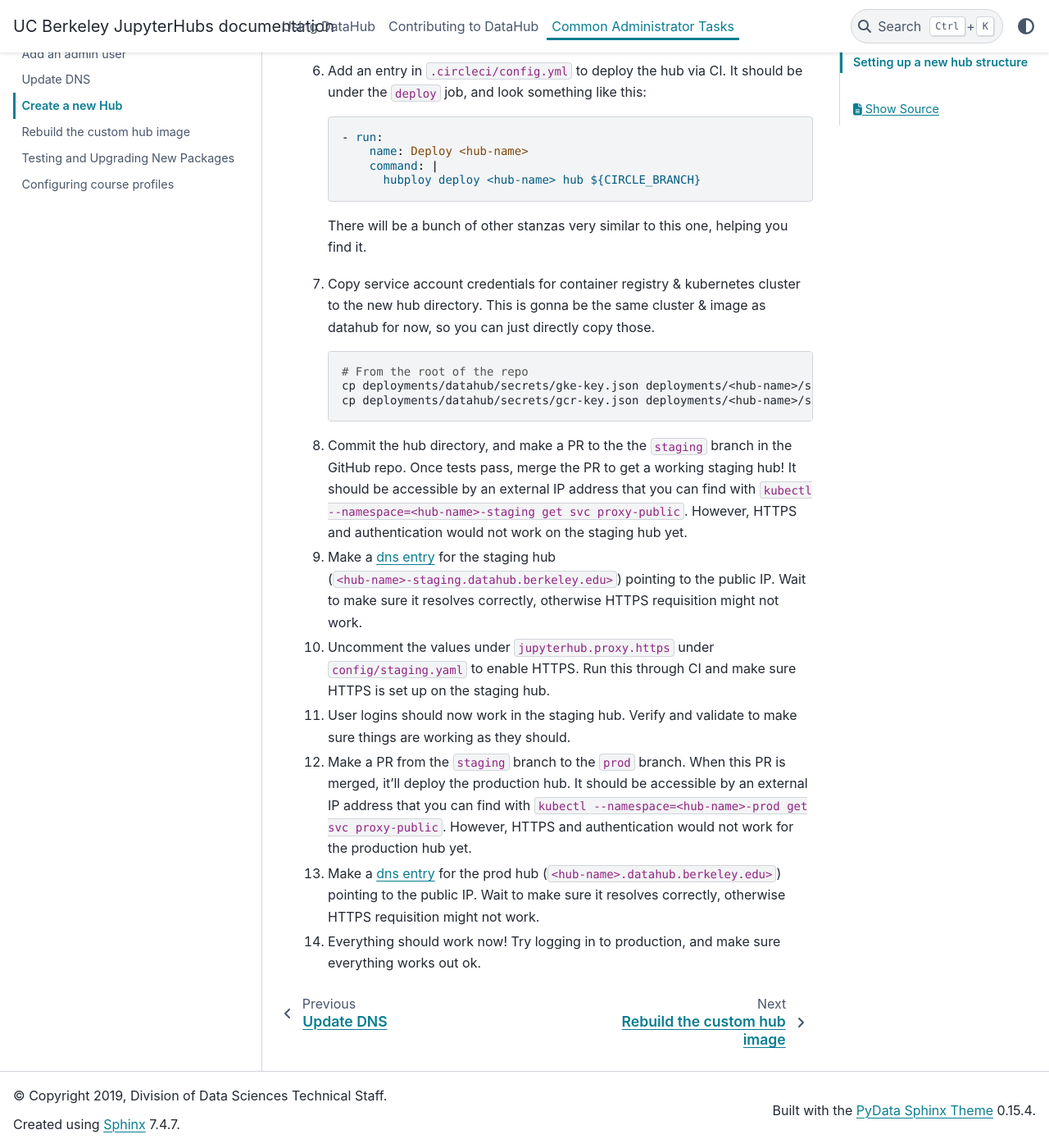
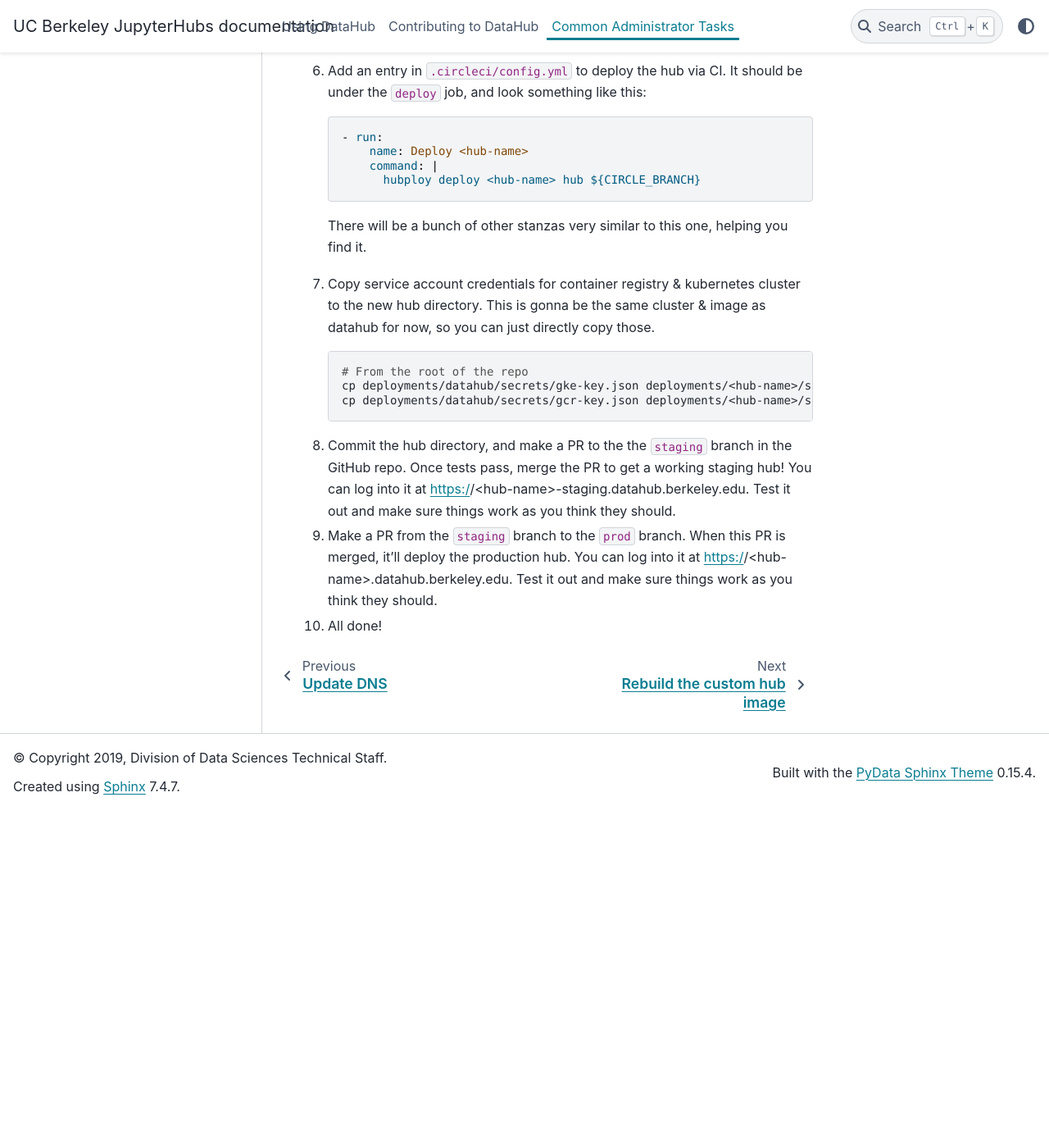
Before and after one commit to berkeley-dsep-infra/datahub, a Sphinx documentation site: the page built from docs/admins/howto/new-hub.rst, in a window 1280 px wide and 1400 px high, scrolled down 1407 px. Shown: the whole window at 82% size. Built offline with Sphinx 7.4.7 and the PyData theme 0.15.4, drawn with Linux system fonts in a browser that asks for light colours; after the commit the page ends 2395 px from its top, so only the background shows below that.

Commit message:
Remove instructions on DNS & static IP sets
We have a wildcard domain from *.datahub.berkele.edu
to our nginx-ingress IP. This simplifies new hub creation a
*lot*.

Ref #2167

```diff
--- a/docs/admins/howto/new-hub.rst
+++ b/docs/admins/howto/new-hub.rst
@@ -87,32 +87,13 @@
       cp deployments/datahub/secrets/gcr-key.json deployments/<hub-name>/secrets
 
 #. Commit the hub directory, and make a PR to the the ``staging`` branch in the
-   GitHub repo. Once tests pass, merge the PR to get a working staging hub! It
-   should be accessible by an external IP address that you can find with
-   ``kubectl --namespace=<hub-name>-staging get svc proxy-public``. However,
-   HTTPS and authentication would not work on the staging hub yet.
-
-#. Make a :ref:`dns entry <howto/dns>` for the staging hub
-   (``<hub-name>-staging.datahub.berkeley.edu>``) pointing to the public IP.
-   Wait to make sure it resolves correctly, otherwise HTTPS requisition might
-   not work.
-
-#. Uncomment the values under ``jupyterhub.proxy.https`` under
-   ``config/staging.yaml`` to enable HTTPS. Run this through CI and make sure
-   HTTPS is set up on the staging hub.
-
-#. User logins should now work in the staging hub. Verify and validate to make
-   sure things are working as they should.
+   GitHub repo. Once tests pass, merge the PR to get a working staging hub! You
+   can log into it at https://<hub-name>-staging.datahub.berkeley.edu. Test it out
+   and make sure things work as you think they should.
 
 #. Make a PR from the ``staging`` branch to the ``prod`` branch. When this PR is
-   merged, it'll deploy the production hub.  It should be accessible by an
-   external IP address that you can find with
-   ``kubectl --namespace=<hub-name>-prod get svc proxy-public``. However, HTTPS
-   and authentication would not work for the production hub yet.
+   merged, it'll deploy the production hub. You  can log into it at
+   https://<hub-name>.datahub.berkeley.edu. Test it out and make sure things
+   work as you think they should.
 
-#. Make a :ref:`dns entry <howto/dns>` for the prod hub (``<hub-name>.datahub.berkeley.edu>``)
-   pointing to the public IP. Wait to make sure it resolves correctly,
-   otherwise HTTPS requisition might not work.
-
-#. Everything should work now! Try logging in to production, and make sure
-   everything works out ok.
+#. All done!
```
Also changed, not shown: 2 other files.
